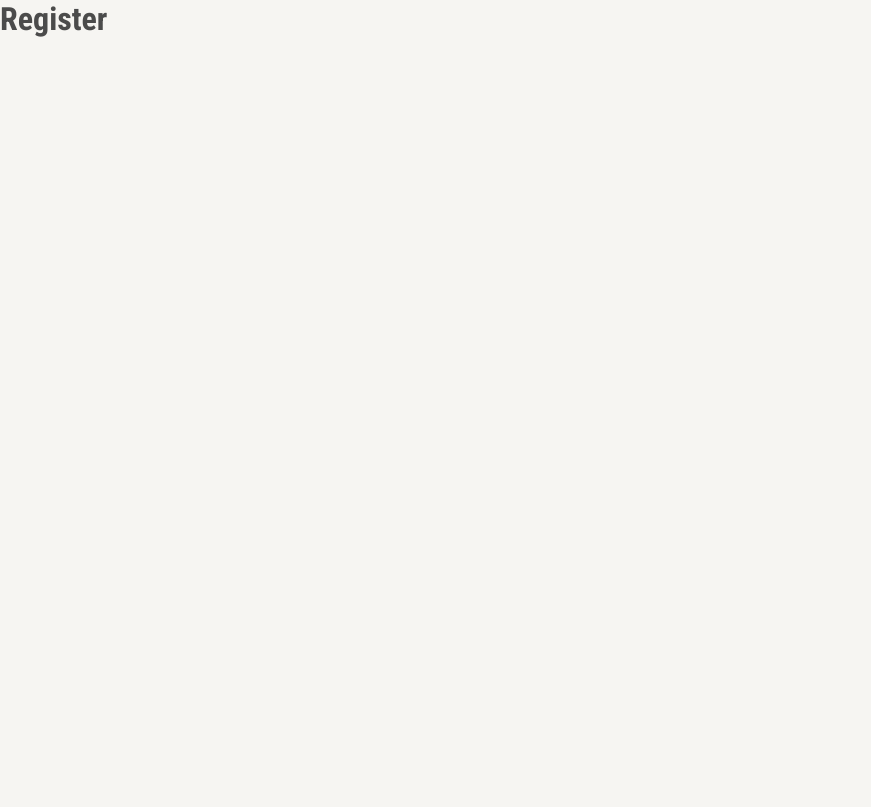
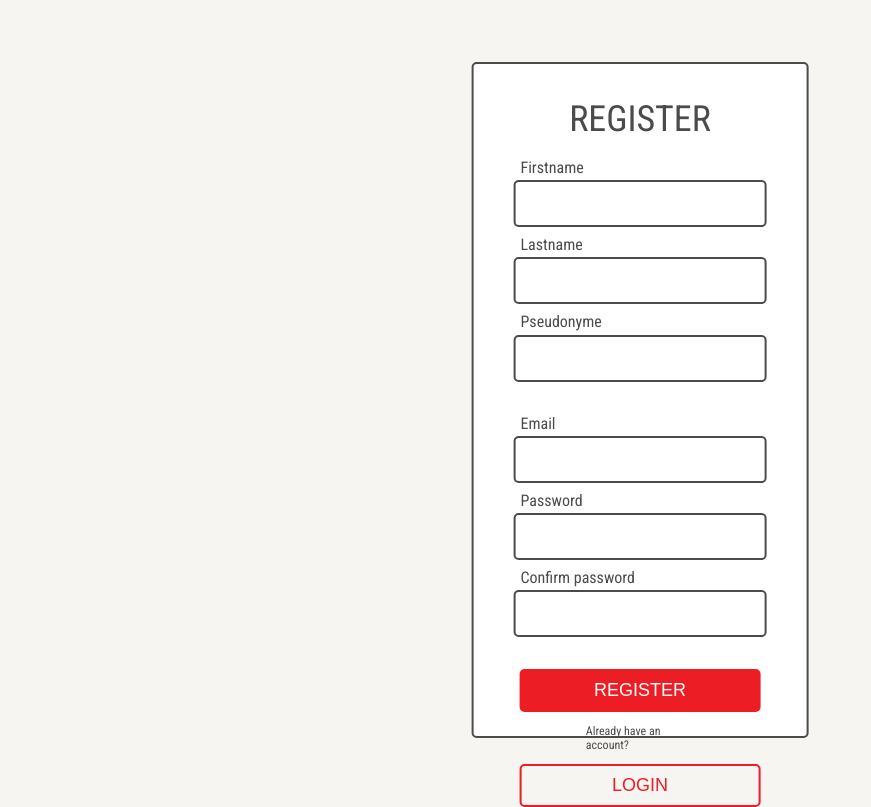
Before and after one commit to jellyph1sh/agence_superhero_front_groupe_1, a React (Vite) app: page /register in a window 1280 px wide. Shown: the whole page, without its empty margins (0-871 px from the left). Built offline with nearby package versions, Linux system fonts and the light colour scheme.

Commit message:
:lipstick: | Design register page done.

```diff
--- a/src/pages/Register/Register.css
+++ b/src/pages/Register/Register.css
@@ -0,0 +1,140 @@
+.register-box {
+    position: absolute;
+    top: 50%;
+    left: 50%;
+    transform: translate(-50%, -50%);
+    width: 23.5vw;
+    height: 80vh;
+    border: 2px solid var(--sp-grey);
+    border-radius: 5px;
+    padding: 1em;
+    display: flex;
+    flex-direction: column;
+    align-items: center;
+    background-color: white;
+}
+
+.register-title {
+    margin: 0.5em;
+
+    font-weight: normal;
+    font-size: 36px;
+    text-transform: uppercase;
+}
+
+.register-body  {
+    display: flex;
+    flex-direction: column;
+    align-items: center;
+    justify-content: space-between;
+    gap: 2em;
+
+    width: 80%;
+    height: 65%;
+}
+
+.register-inputs {
+    display: flex;
+    flex-direction: column;
+    align-items: center;
+    width: 100%;
+    gap: 2em;
+}
+
+.register-personnal, .register-account {
+    display: flex;
+    flex-direction: column;
+    align-items: center;
+    width: 100%;
+    gap: 0.5em;
+}
+
+.input-box {
+    width: 100%;
+    display: flex;
+    flex-direction: column;
+    align-items: center;
+    gap: 0.2em;
+}
+
+.input-box label {
+    width: 100%;
+    text-align: left;
+    margin-left: 0.1em;
+    font-size: 16px;
+    color: var(--sp-grey);
+}
+
+.input {
+    width: 99%;
+    padding: 0.5em 0.25em;
+    border: 2px solid var(--sp-grey);
+    border-radius: 5px;
+    font-size: 20px;
+}
+
+.input:focus {
+    outline: none;
+}
+
+.register-buttons {
+    width: 100%;
+    display: flex;
+    flex-direction: column;
+    gap: 0.75em;
+}
+
+.register-btn-register {
+    width: 100%;
+    padding: 0.5em 0;
+    border: 2px solid var(--sp-red);
+    border-radius: 5px;
+    background-color: var(--sp-red);
+    color: white;
+    text-transform: uppercase;
+    font-weight: normal;
+    font-size: 18px;
+}
+
+.register-btn-register:hover {
+    cursor: pointer;
+    background-color: rgba(0, 0, 0, 0.0);
+    color: var(--sp-red);
+}
+
+.register-separator {
+    display: flex;
+    flex-direction: row;
+    align-items: center;
+}
+
+.register-separator p {
+    width: fit-content;
+    margin: 0 1em;
+    font-size: 12px;
+}
+
+.register-separator hr {
+    width: 25%;
+    height: 1px;
+    border: none;
+    border-top: 1px solid var(--sp-grey);
+}
+
+.register-btn-login {
+    width: 100%;
+    padding: 0.5em 0;
+    border: 2px solid var(--sp-red);
+    border-radius: 5px;
+    background-color: rgba(0, 0, 0, 0.0);
+    color: var(--sp-red);
+    text-transform: uppercase;
+    font-weight: normal;
+    font-size: 18px;
+}
+
+.register-btn-login:hover {
+    cursor: pointer;
+    color: white;
+    background-color: var(--sp-red);
+}
--- a/src/pages/Register/Register.jsx
+++ b/src/pages/Register/Register.jsx
@@ -3,9 +3,50 @@ import "./Register.css";
 
 const Register = () => {
     return (
-        <>
-        <h1>Register</h1>
-        </>
+        <div className="register-box">
+            <h2 className="register-title">Register</h2>
+            <div className="register-body">
+                <div className="register-inputs">
+                    <div className="register-personnal">
+                        <div className="input-box">
+                            <label htmlFor="firstname">Firstname</label>
+                            <input type="text" className="input" name="firstname" id="register-firstname" />
+                        </div>
+                        <div className="input-box">
+                            <label htmlFor="lastname">Lastname</label>
+                            <input type="text" className="input" name="lastname" id="register-lastname" />
+                        </div>
+                        <div className="input-box">
+                            <label htmlFor="pseudonyme">Pseudonyme</label>
+                            <input type="text" className="input" name="pseudonyme" id="register-pseudonyme" />
+                        </div>
+                    </div>
+                    <div className="register-account">
+                        <div className="input-box">
+                            <label htmlFor="email">Email</label>
+                            <input type="email" className="input" name="email" id="register-email" />
+                        </div>
+                        <div className="input-box">
+                            <label htmlFor="password">Password</label>
+                            <input type="password" className="input" name="password" id="register-password" />
+                        </div>
+                        <div className="input-box">
+                            <label htmlFor="cpassword">Confirm password</label>
+                            <input type="password" className="input" name="cpassword" id="register-cpassword" />
+                        </div>
+                    </div>
+                </div>
+                <div className="register-buttons">
+                    <button className="register-btn-register">Register</button>
+                    <div className="register-separator">
+                        <hr />
+                        <p>Already have an account?</p>
+                        <hr />
+                    </div>
+                    <button className="register-btn-login">Login</button>
+                </div>
+            </div>
+        </div>
     );
 }
 
```
